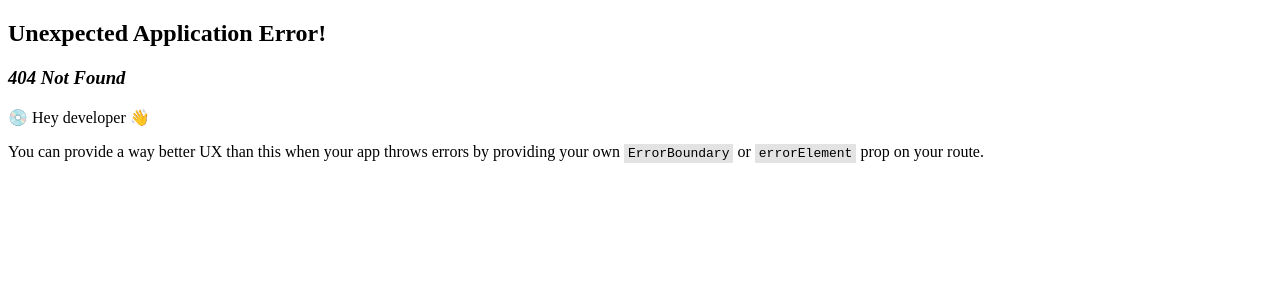
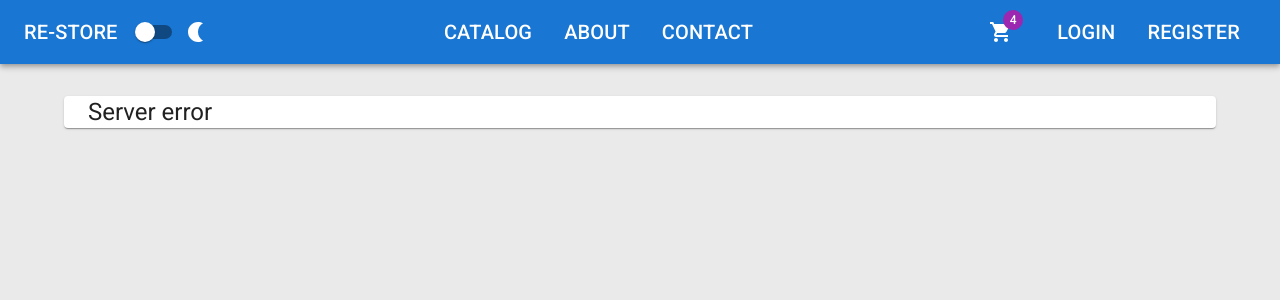
Before and after one commit to MytrucNguyen/programming_learning_hub, a React (Vite) app in the folder learn_to_build_an_e-commerce_store/ReStore/client/: page /server-error in a window 1280 px wide. Before the commit this address had no page. Shown: the top 300 px of the page. Built offline with nearby package versions, Linux system fonts and the light colour scheme.

Commit message:
Section 5: Error Handling - Creating a server error component

```diff
--- a/learn_to_build_an_e-commerce_store/ReStore/client/src/app/api/agent.ts
+++ b/learn_to_build_an_e-commerce_store/ReStore/client/src/app/api/agent.ts
@@ -1,5 +1,6 @@
 import axios, { AxiosError, AxiosResponse } from "axios";
 import { toast } from "react-toastify";
+import { router } from "../router/Route";
 
 axios.defaults.baseURL = "http://localhost:5000/api/";
 
@@ -28,7 +29,7 @@
             toast.error(data.title)
             break;
         case 500:
-            toast.error(data.title)
+            router.navigate('/server-error', { state: { error: data } })
             break;
         default:
             break;
--- /dev/null
+++ b/learn_to_build_an_e-commerce_store/ReStore/client/src/app/errors/ServerError.tsx
@@ -0,0 +1,24 @@
+import { Container, Divider, Paper, Typography } from "@mui/material";
+import { useLocation } from "react-router-dom";
+
+export default function ServerError() {
+    const { state } = useLocation();
+
+    return (
+        <Container component={Paper}>
+            {state?.error ? (
+                <>
+                    <Typography gutterBottom variant="h3" color='secondary'>
+                        {state.error.title}
+                    </Typography>
+                    <Divider />
+                    <Typography variant="body1">
+                        {state.error.detail || 'Interal server error'}
+                    </Typography>
+                </>
+            ) : (
+                <Typography variant="h5" gutterBottom>Server error</Typography>
+            )}
+        </Container>
+    )
+}
--- a/learn_to_build_an_e-commerce_store/ReStore/client/src/app/router/Route.tsx
+++ b/learn_to_build_an_e-commerce_store/ReStore/client/src/app/router/Route.tsx
@@ -5,6 +5,7 @@
 import ProductDetails from "../../features/catalog/ProductDetails";
 import AboutPage from "../../features/about/AboutPage";
 import ContactPage from "../../features/contact/ContactPage";
+import ServerError from "../errors/ServerError";
 
 export const router = createBrowserRouter([
     {
@@ -16,6 +17,7 @@
             { path: 'catalog/:id', element: <ProductDetails /> },
             { path: 'about', element: <AboutPage /> },
             { path: 'contact', element: <ContactPage /> },
+            { path: 'server-error', element: <ServerError /> },
         ]
     }
 ])
```
